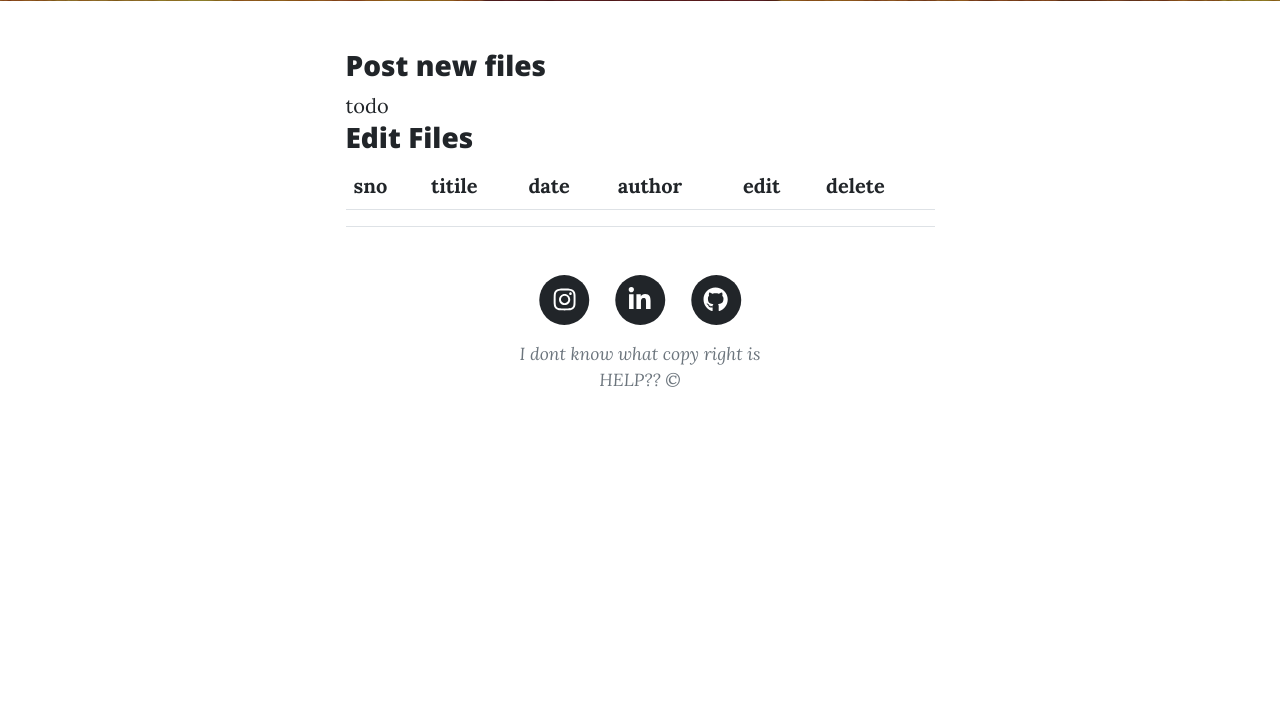
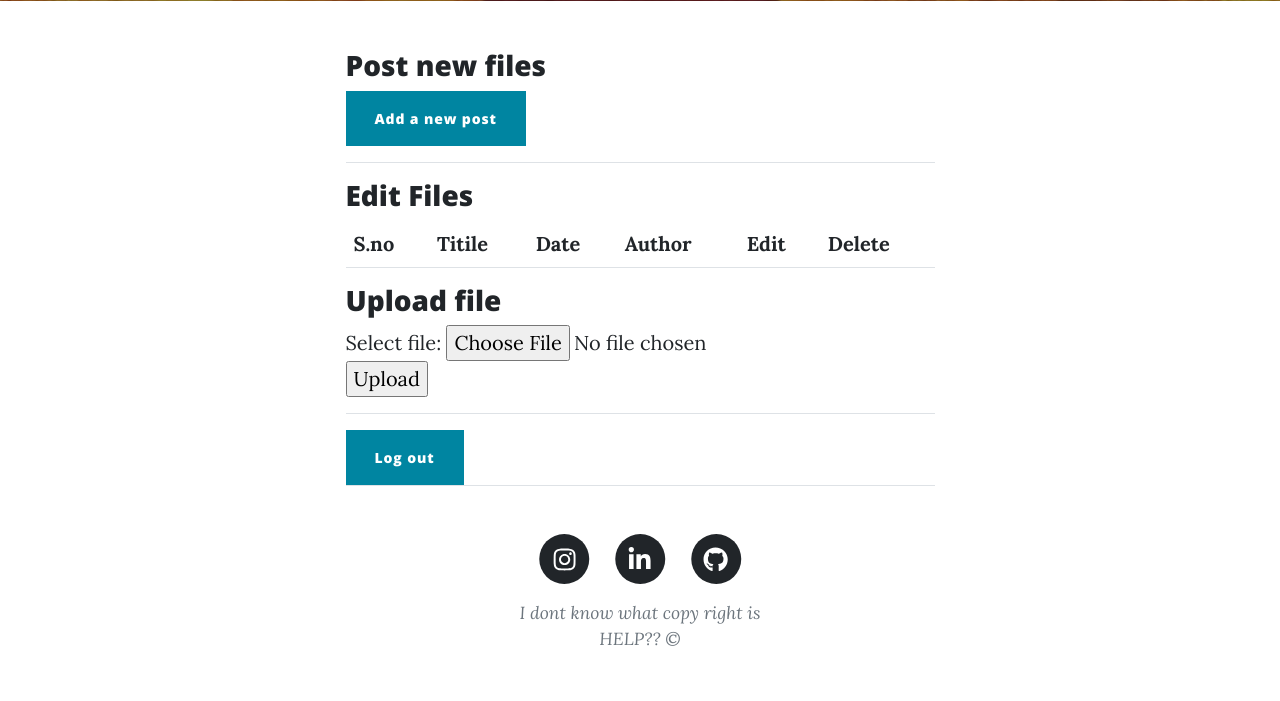
Before and after one commit to rishabrawat9000-ux/blog-websit-using-flask-and-bootstrap, a Flask app: template templates/dashboard.html in a window 1280 px wide. Shown: the part 531-1232 px from the top of the page. Before the commit the page ends 918 px from the top, so only its background shows below. Run offline with Flask 3, Linux system fonts and the light colour scheme; the template is opened without the code that fills it, so the values that code supplies are empty; some libraries are stand-ins or nearby versions.

Commit message:
updated logout and added a option to upload doc

```diff
--- a/app.py
+++ b/app.py
@@ -1,14 +1,15 @@
-from flask import Flask,render_template,request,session
+from flask import Flask,render_template,request,session,redirect
 from flask_sqlalchemy import SQLAlchemy
 from datetime import datetime
 import json
-
-
+import os
+from werkzeug.utils import secure_filename
 with open('cofig.json', 'r') as c:
       paras=json.load(c)["para"]
 
 app= Flask(__name__)
 app.secret_key='super-secret-key'
+app.config['UPLOAD_FOLDER'] = paras['loccaton']
 app.config['SQLALCHEMY_DATABASE_URI'] = paras['local_uri'] if paras['local_server']=="TRUE"else paras["prod_uri"]
 db=SQLAlchemy(app)
 app.config.update(
@@ -69,12 +70,23 @@ def edit(sno):
             box_img = request.form.get("img_file")
 
 
+
             if(sno=='0'):
                 post1=Post(title=box_title,slug=box_slug,content=box_content,author=box_author,img_file=box_img,date=datetime.now())
                 db.session.add(post1)
                 db.session.commit()
+            else:
+                post=Post.query.filter_by(sno=sno).first()
+                post.title = box_title
+                post.slug = box_slug
+                post.content = box_content
+                post.author= box_author
+                post.img_file = box_img
+                db.session.commit()
 
-        return render_template("edit.html",paras=paras,sno=sno)
+                return  redirect("/edit/"+sno)
+        post=Post.query.filter_by(sno=sno).first()
+        return render_template("edit.html",paras=paras,post=post)
 
 
 
@@ -117,4 +129,22 @@ def contact():
 def post(post_slug):
     post = Post.query.filter_by(slug=post_slug).first()
     return render_template("post.html", post=post, paras=paras)
+
+
+@app.route("/uploader", methods=['GET', 'POST'])
+def uploader():
+    if ('user' in session and session["user"] == paras["user_name"]):
+        if request.method == 'POST':
+            f = request.files['file1']
+            f.save(os.path.join(app.config['UPLOAD_FOLDER'], secure_filename(f.filename)))
+            return "Uploaded successfully"
+    else:
+        return redirect("/auth")
+
+@app.route("/logout")
+def logout():
+    session.pop('user',None)
+    return redirect("/auth")
+
+
 app.run(debug=True)
--- a/cofig.json
+++ b/cofig.json
@@ -10,7 +10,7 @@
     "gmail-password": "Ronin@47",
     "no_of_posts": 5,
     "user_name": "Rishab@123",
-    "password": "123456789"
-
+    "password": "123456789",
+    "loccaton": "/home/rishab/code/python/flask_tute/static/assets/img"
   }
 }
--- a/templates/dashboard.html
+++ b/templates/dashboard.html
@@ -19,21 +19,24 @@
             <div class="row gx-4 gx-lg-5 justify-content-center">
                 <div class="col-md-10 col-lg-8 col-xl-7">
                     <!-- Post preview-->
-<h3>Post new files</h3>
 <div>
-    todo
-</div>
+    <h3>Post new files</h3>
+<a href=" /edit/0 "><button class="btn btn-primary">Add a new post</button></a>
+<hr>
+ </div>
+
+
 
 <h3>Edit Files</h3>
 <table class="table">
   <thead>
     <tr>
-      <th scope="col">sno</th>
-      <th scope="col">titile</th>
-      <th scope="col">date</th>
-      <th scope="col">author</th>
-      <th scope="col">edit</th>
-      <th scope="col">delete</th>
+      <th scope="col">S.no</th>
+      <th scope="col">Titile</th>
+      <th scope="col">Date</th>
+      <th scope="col">Author</th>
+      <th scope="col">Edit</th>
+      <th scope="col">Delete</th>
     </tr>
   </thead>
   <tbody>
@@ -49,4 +52,18 @@
    {% endfor %}
   </tbody>
 </table>
+
+<h3>Upload file</h3>
+<form action="{{ url_for('uploader') }}" method="POST" enctype="multipart/form-data">
+    <label>Select file:</label>
+    <input type="file" name="file1" required>
+    <input type="submit" value="Upload">
+</form>
+<hr>
+<div>
+<a href="{{ url_for('logout') }}" class="btn btn-primary">
+    Log out
+</a>
+
+</div>
         {%endblock%}
--- a/templates/layout.html
+++ b/templates/layout.html
@@ -41,6 +41,7 @@
 
 {%block body%}{%endblock%}
  <!-- Footer-->
+  <div>
         <footer class="border-top">
             <div class="container px-4 px-lg-5">
                 <div class="row gx-4 gx-lg-5 justify-content-center">
@@ -76,6 +77,7 @@
                 </div>
             </div>
         </footer>
+</div>
         <!-- Bootstrap core JS-->
         <script src="https://cdn.jsdelivr.net/npm/bootstrap@5.2.3/dist/js/bootstrap.bundle.min.js"></script>
         <!-- Core theme JS-->
```
Also changed, not shown: templates/edit.html (+9 -13 lines).
